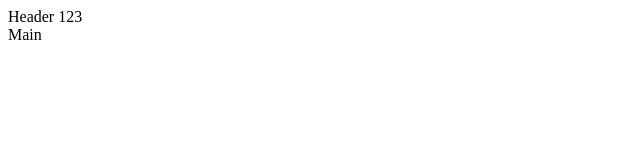
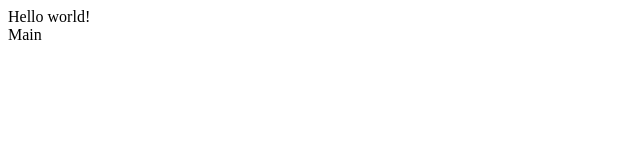
Before and after one commit to VictorMazurenko/my-project, a plain HTML site: page index.html in a window 1280 px wide. Shown: the full height of the page, 0-640 px from the left. Drawn offline with Linux system fonts and the light colour scheme.

Commit message:
Update index.html

```diff
--- a/index.html
+++ b/index.html
@@ -6,7 +6,7 @@
     <title>Document</title>
 </head>
 <body>
-    <header>Header 123</header>
+    <header>Hello world!</header>
     <main>Main</main>
 </body>
 </html>
```
